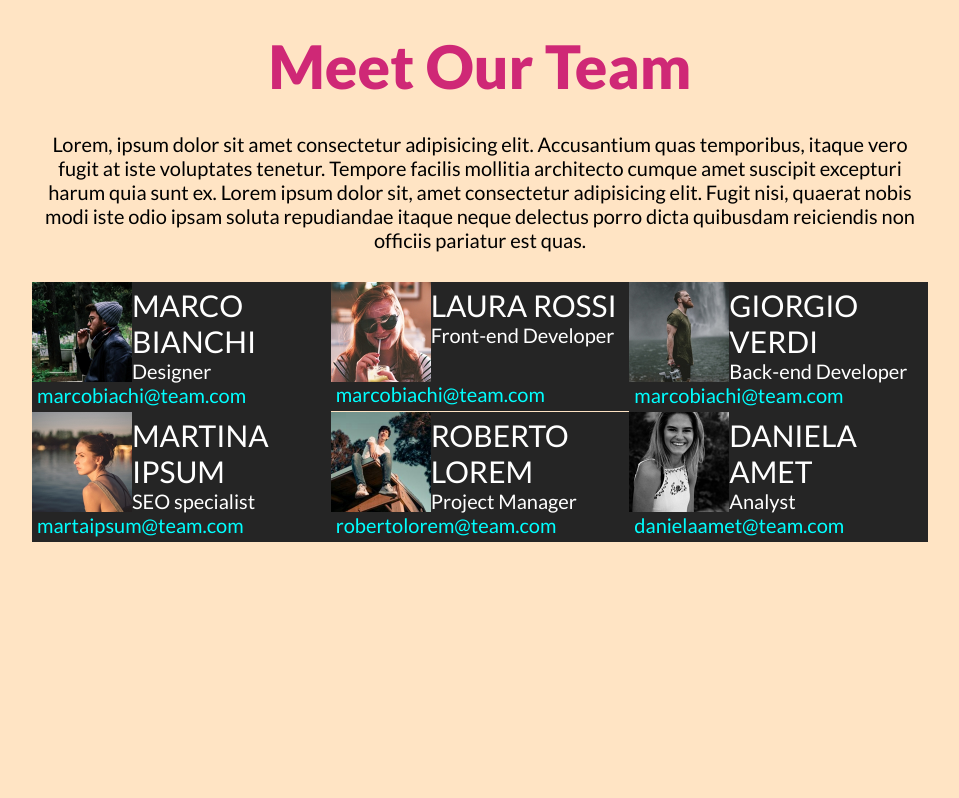
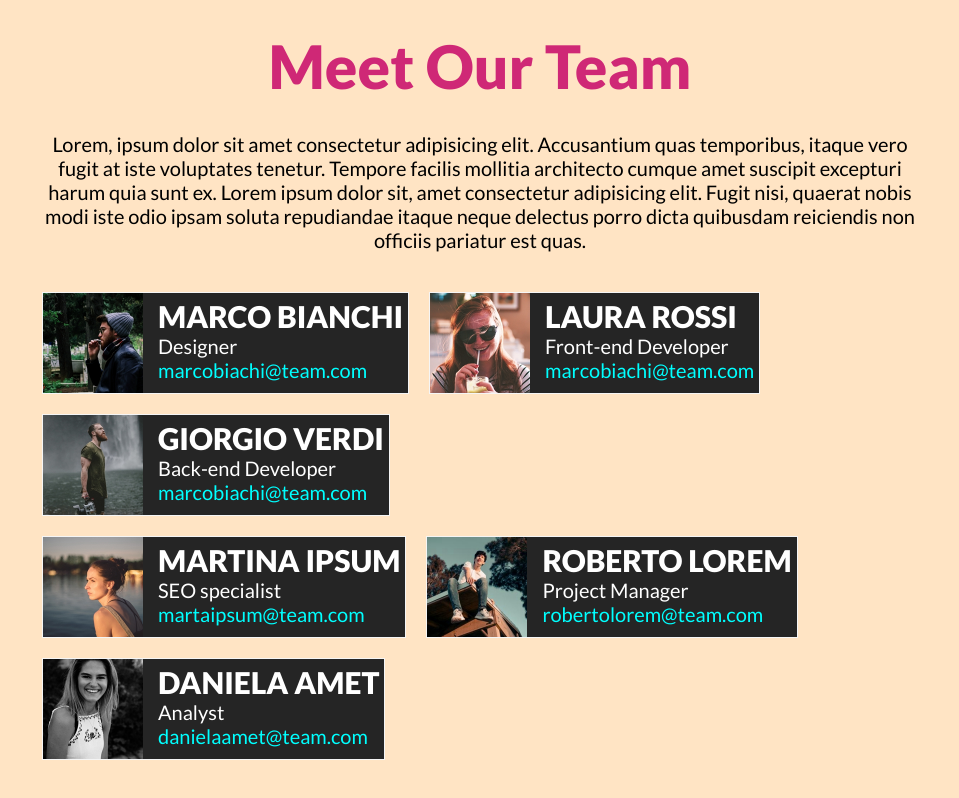
Before and after one commit to sergiobuzi/html-css-float-cards, a plain HTML site: page index.html in a window 1280 px wide. Shown: the whole page, without its empty margins (160-1119 px from the left). Drawn offline with Linux system fonts and the light colour scheme.

Commit message:
update 1

```diff
--- a/index.html
+++ b/index.html
@@ -20,31 +20,31 @@
 
         <main> <!--sezione cards-->
 
-            <div class="row1"><!--prima riga-->
+            <div class="row"><!--prima riga-->
 
-                <div class="col">
+                <div class="card">
                     <img src="img/male1.png" alt="pic male1" class="pic">
                     <div class="text">
-                        <span class="name">MARCO BIANCHI</span><br>
+                        <span class="name"><strong> MARCO BIANCHI</strong></span><br>
                         <span class="role">Designer</span><br>
                         <span class="email">marcobiachi@team.com</span>
                     </div>
 
                 </div>
 
-                <div class="col">
+                <div class="card">
                     <img src="img/female1.png" alt="pic female1" class="pic">
                     <div class="text">
-                        <span class="name">LAURA ROSSI</span><br>
+                        <span class="name"><strong>LAURA ROSSI</strong></span><br>
                         <span class="role">Front-end Developer</span><br>
                         <span class="email">marcobiachi@team.com</span>
                     </div>
                 </div>
 
-                <div class="col">
+                <div class="card">
                     <img src="img/male2.png" alt="pic male2" class="pic">
                     <div class="text">
-                        <span class="name">GIORGIO VERDI</span><br>
+                        <span class="name"><strong>GIORGIO VERDI</strong></span><br>
                         <span class="role">Back-end Developer</span><br>
                         <span class="email">marcobiachi@team.com</span>
                     </div>
@@ -53,31 +53,31 @@
 
             </div>
 
-            <div class="row2"> <!--seconda riga-->
+            <div class="row"> <!--seconda riga-->
 
-                <div class="col">
+                <div class="card">
                     <img src="img/female2.png" alt="pic female2" class="pic">
                     <div class="text">
-                        <span class="name">MARTINA IPSUM</span><br>
+                        <span class="name"><strong>MARTINA IPSUM</strong></span><br>
                         <span class="role">SEO specialist</span><br>
                         <span class="email">martaipsum@team.com</span>
                     </div>
 
                 </div>
 
-                <div class="col">
+                <div class="card">
                     <img src="img/male3.png" alt="pic male3" class="pic">
                     <div class="text">
-                        <span class="name">ROBERTO LOREM</span><br>
+                        <span class="name"><strong>ROBERTO LOREM</strong></span><br>
                         <span class="role">Project Manager</span><br>
                         <span class="email">robertolorem@team.com</span>
                     </div>
                 </div>
 
-                <div class="col">
+                <div class="card">
                     <img src="img/female3.png" alt="pic female3" class="pic">
                     <div class="text">
-                        <span class="name">DANIELA AMET</span><br>
+                        <span class="name"><strong>DANIELA AMET</strong></span><br>
                         <span class="role">Analyst</span><br>
                         <span class="email">danielaamet@team.com</span>
                     </div>
--- a/style.css
+++ b/style.css
@@ -33,24 +33,22 @@ body{
 p{
     margin-bottom: 30px;
 }
+
 /*cards*/
 
-.row1:after{
-    content:"";
+.row::after{
+    content: "";
     display: table;
     clear: both;
 }
 
-.row2::after{
-    content:"";
-    display: table;
-    clear: both;
-}
-
-.col{
+.card{
     float: left;
-    width: calc(100% / 3);
+    width: calc((100% / 3)- 12);
     background-color: rgb(37, 37, 37);
+    border: 1px solid whitesmoke;
+    min-height: 100px;
+    margin: 10px;
 
 }
 
@@ -77,5 +75,6 @@ p{
 .text{
     margin: 5px;
     text-align: left;
+    padding-left: 110px;
 
 }
```
